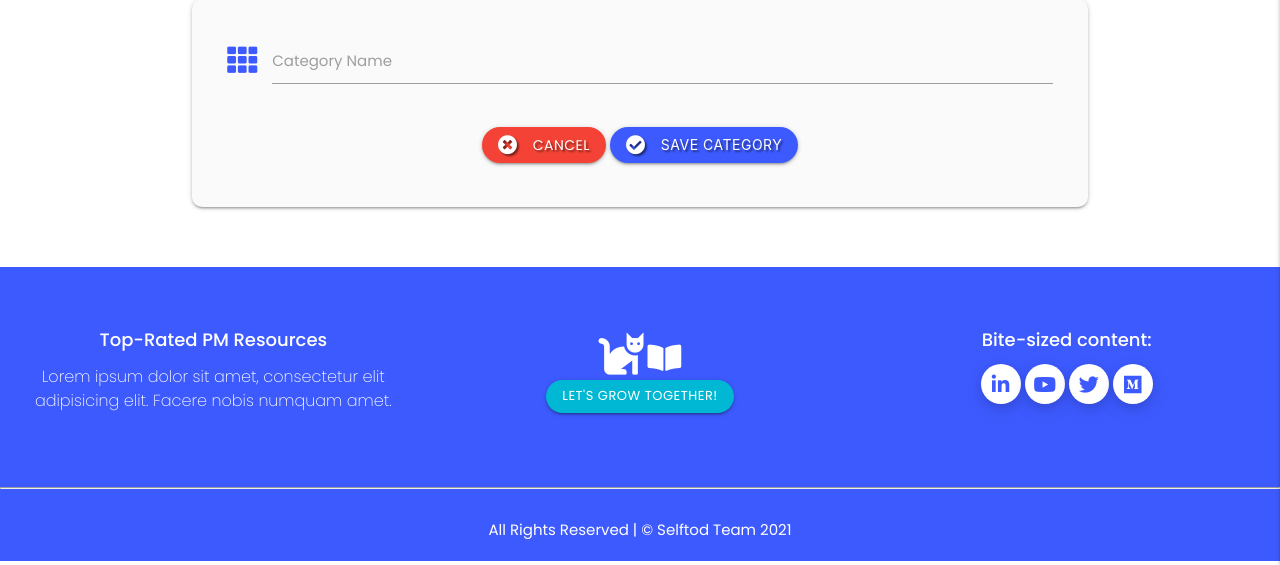
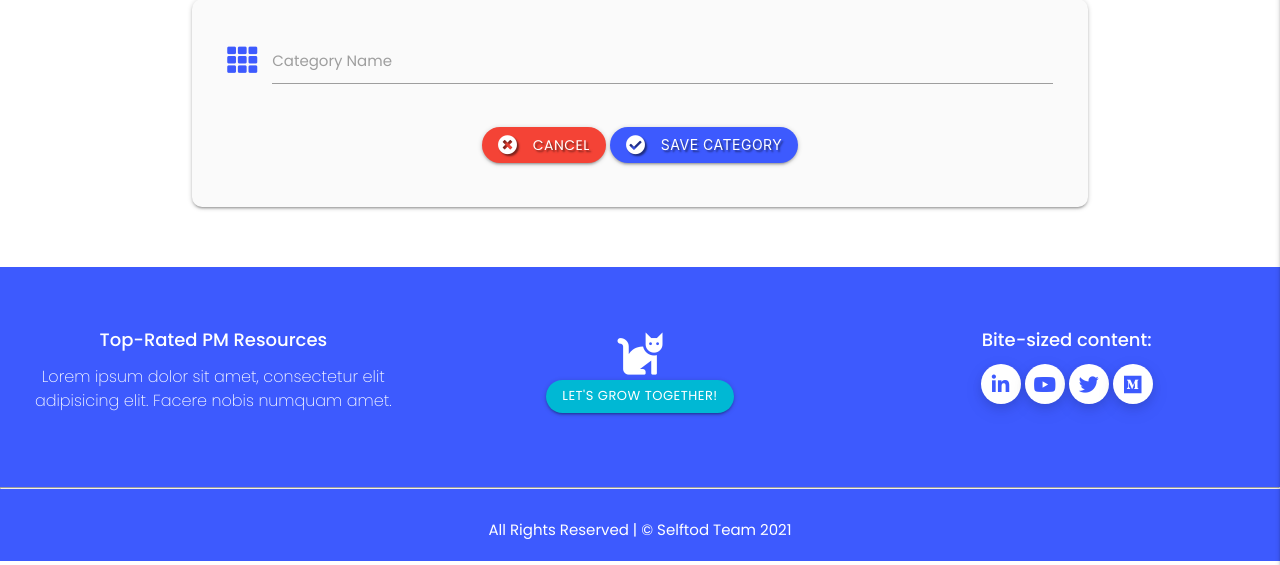
Before and after one commit to effiemanyos/ms3-pmresources, a Flask app: page /add_category in a window 1280 px wide. Shown: the part 235-800 px from the top of the page. Run offline with Flask 2, Linux system fonts and the light colour scheme; some libraries are stand-ins or nearby versions.

```diff
--- a/templates/base.html
+++ b/templates/base.html
@@ -11,7 +11,7 @@
     <!-- App Main Title -->
     <title>Selftod | Product Management Resources</title>
     <!-- Website Favicon -->
-    <link rel="shortcut icon" href="/static/images/selftod-favicon.jpg" type="image/icon">
+    <link rel="shortcut icon" href="/static/images/selftod-favicon.png" type="image/icon">
     <!-- Google Fonts -->
     <link rel="preconnect" href="https://fonts.googleapis.com">
     <link rel="preconnect" href="https://fonts.gstatic.com" crossorigin>
@@ -129,7 +129,6 @@
                 <div class="col l4 s12 center-align">
                     <h4 class="footer-heading"></h4>
                     <i class="fas fa-cat footer-icon1"></i>
-                    <i class="fas fa-book-open footer-icon2"></i>
                     <br>
                     {% if session.user %}
                     <a href="{{ url_for('get_resources') }}"
```
Also changed, not shown: README.md, static/images/logo-variations.png (added), static/images/selftod-favicon.jpg (deleted), static/images/selftod-favicon.png (added).
